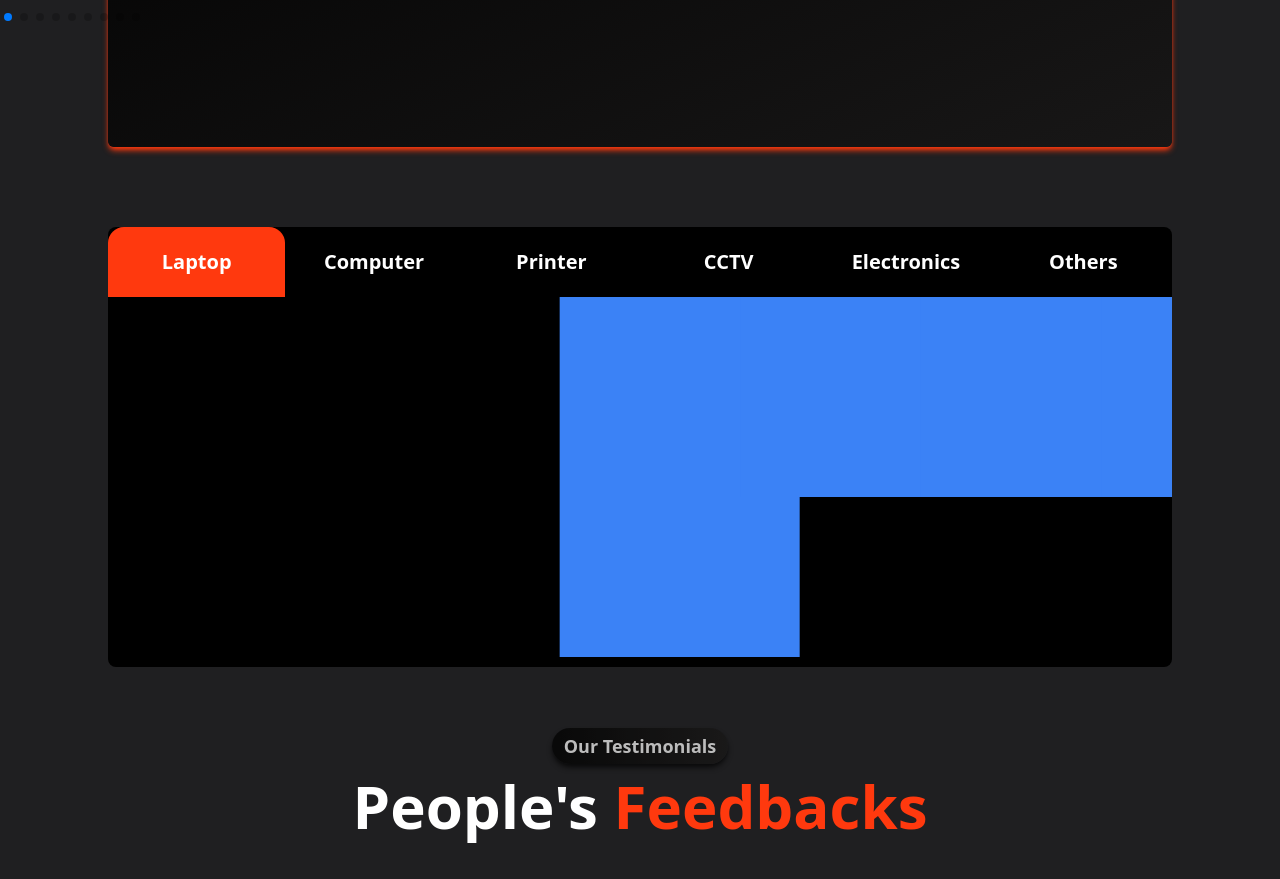
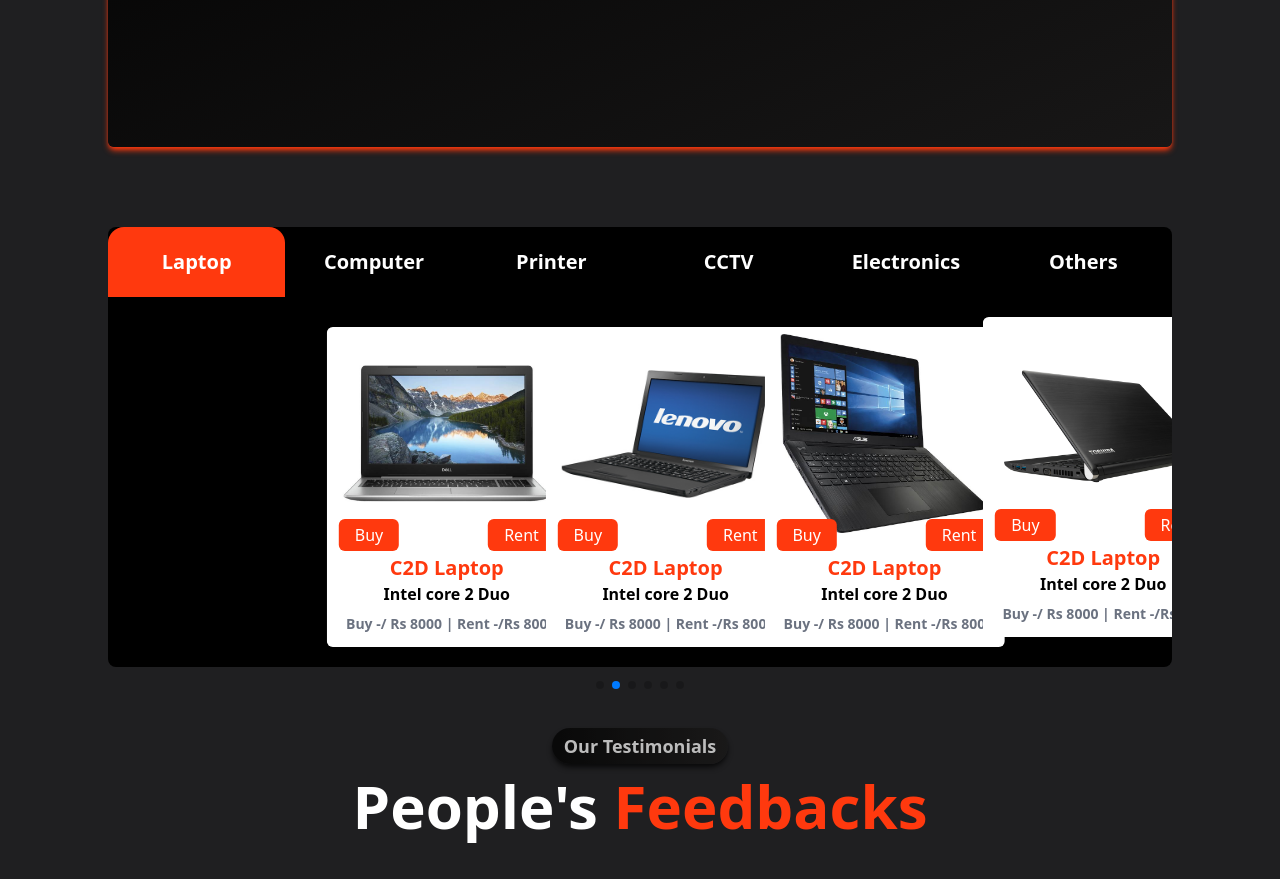
Before and after one commit to Himanshu00100/Infotech, a website: page index.html in a window 1280 px wide. Shown: the part 765-1644 px from the top of the page. Drawn offline with nearby package versions, Linux system fonts and the light colour scheme; files whose address does not match are found by name.

Commit message:
Laptop product section added

```diff
--- a/index.html
+++ b/index.html
@@ -204,73 +204,14 @@
             <!-- <div class="w-full  bg-red-500 relative flex ">
                 <div class="laptop absolute  text-white flex justify-center items-center pt-7 gap-x-8 px-5 "> -->
 
-            <div class="swiper-container swiper-container2  overflow-x-hidden flex justify-center">
+            <div class="swiper-container swiper-container2 h-[400px]  overflow-x-hidden relative">
                 <div class="swiper-wrapper text-white ">
                     <div class="swiper-slide swiper-slide2 ">
-                        <div class="w-[240px] h-[360px] bg-blue-500"></div>
-                    </div>
-                    <div class="swiper-slide swiper-slide2">
-                        <div class="w-[240px] h-[200px] bg-blue-500"></div>
-                    </div>
-                    <div class="swiper-slide swiper-slide2">
-                        <div class="w-[240px] h-[200px] bg-blue-500"></div>
-                    </div>
-                    <div class="swiper-slide swiper-slide2">
-                        <div class="w-[240px] h-[200px] bg-blue-500"></div>
-                    </div>
-                    <div class="swiper-slide swiper-slide2">
-                        <div class="w-[240px] h-[200px] bg-blue-500"></div>
-                    </div>
-                    <div class="swiper-slide swiper-slide2">
-                        <div class="w-[240px] h-[200px] bg-blue-500"></div>
-                    </div>
-                    <div class="swiper-slide swiper-slide2">
-                        <div class="w-[240px] h-[200px] bg-blue-500"></div>
-                    </div>
-                    <div class="swiper-slide swiper-slide2">
-                        <div class="w-[240px] h-[200px] bg-blue-500"></div>
-                    </div>
-                    <div class="swiper-slide swiper-slide2">
-                        <div class="w-[240px] h-[200px] bg-blue-500"></div>
-                    </div>
-                </div>
-                <div class="swiper-pagination2 absolute top-0 left-0"></div>
-            </div>
-
-            <!-- <div
-                        class=" product1 w-60 h-80 bg-white rounded-md hover:shadow-lg cursor-pointer hover:shadow-orangered hover:-translate-y-5 duration-300 relative overflow-hidden ">
-                        <div class="cartlist1 flex flex-col absolute -right-11 top-10 gap-y-5 duration-300 z-30">
-                            <a class="bg-black rounded-sm px-3 py-1 text-white hover:text-orangered duration-300"
-                                href="#">
-                                <i class="fa-solid fa-cart-shopping  "></i>
-                            </a>
-                            <a class="px-3 py-1 bg-black hover:bg-orangered duration-300" href="#">
-                                <i class="fa-solid fa-heart "></i>
-                            </a>
-                            <a class="bg-black rounded-sm px-3 py-1 hover:bg-orangered duration-300" href="#">
-                                <i class="fa-solid fa-magnifying-glass "></i>
-                            </a>
-                        </div>
-                        <div>
-                            <a class=" absolute left-3 z-30 bottom-24 bg-orangered px-4 py-1 rounded-md hover:shadow-lg hover:shadow-orangered duration-200"
-                                href="#">Buy</a>
-                            <a class="absolute right-3 z-30 bottom-24 bg-orangered px-4 py-1 rounded-md hover:shadow-lg hover:shadow-orangered duration-200"
-                                href="#">Rent</a>
-                        </div>
-                        <div class="w-full h-4/6  flex justify-center items-center px-4 overflow-hidden">
-                            <img class="hover:scale-110 duration-300" src="./Assets/laptop/img1.jpg" alt="">
-                        </div>
-                        <div class="w-full h-2/6 flex flex-col justify-center items-center">
-                            <h1 class="text-orangered font-bold text-xl">C2D Laptop</h1>
-                            <h2 class="text-black font-semibold mb-2 ">Intel core 2 Duo</h2>
-                            <p class="text-gray-500 font-bold text-sm flex justify-center items-center">Buy -/ Rs 8000 |
-                                Rent -/Rs 800</p>
-                        </div>
-                    </div>
-
+                        <div class="w-[240px] h-[360px]  flex items-end pb-[10px]">
                             <div
                                 class=" product2 w-60 h-80 bg-white rounded-md hover:shadow-lg cursor-pointer hover:shadow-orangered hover:-translate-y-5 duration-300 relative overflow-hidden ">
-                        <div class="cartlist2 flex flex-col absolute -right-11 top-10 gap-y-5 duration-300 z-30">
+                                <div
+                                    class="cartlist2 flex flex-col absolute -right-11 top-10 gap-y-5 duration-300 z-30">
                                     <a class="bg-black rounded-sm px-3 py-1 text-white hover:text-orangered duration-300"
                                         href="#">
                                         <i class="fa-solid fa-cart-shopping  "></i>
@@ -294,13 +235,19 @@
                                 <div class="w-full h-2/6 flex flex-col justify-center items-center">
                                     <h1 class="text-orangered font-bold text-xl">C2D Laptop</h1>
                                     <h2 class="text-black font-semibold mb-2 ">Intel core 2 Duo</h2>
-                            <p class="text-gray-500 font-bold text-sm flex justify-center items-center">Buy -/ Rs 8000 |
+                                    <p class="text-gray-500 font-bold text-sm flex justify-center items-center">Buy -/
+                                        Rs 8000 |
                                         Rent -/Rs 800</p>
                                 </div>
                             </div>
+                        </div>
+                    </div>
+                    <div class="swiper-slide swiper-slide2 ">
+                        <div class="w-[240px] h-[360px]  flex items-end pb-[10px]">
                             <div
                                 class=" product3 w-60 h-80 bg-white rounded-md hover:shadow-lg cursor-pointer hover:shadow-orangered hover:-translate-y-5 duration-300 relative overflow-hidden ">
-                        <div class="cartlist3 flex flex-col absolute -right-11 top-10 gap-y-5 duration-300 z-30">
+                                <div
+                                    class="cartlist3 flex flex-col absolute -right-11 top-10 gap-y-5 duration-300 z-30">
                                     <a class="bg-black rounded-sm px-3 py-1 text-white hover:text-orangered duration-300"
                                         href="#">
                                         <i class="fa-solid fa-cart-shopping  "></i>
@@ -324,13 +271,19 @@
                                 <div class="w-full h-2/6 flex flex-col justify-center items-center">
                                     <h1 class="text-orangered font-bold text-xl">C2D Laptop</h1>
                                     <h2 class="text-black font-semibold mb-2 ">Intel core 2 Duo</h2>
-                            <p class="text-gray-500 font-bold text-sm flex justify-center items-center">Buy -/ Rs 8000 |
+                                    <p class="text-gray-500 font-bold text-sm flex justify-center items-center">Buy -/
+                                        Rs 8000 |
                                         Rent -/Rs 800</p>
                                 </div>
                             </div>
+                        </div>
+                    </div>
+                    <div class="swiper-slide swiper-slide2 ">
+                        <div class="w-[240px] h-[360px]  flex items-end pb-[10px]">
                             <div
                                 class=" product4 w-60 h-80 bg-white rounded-md hover:shadow-lg cursor-pointer hover:shadow-orangered hover:-translate-y-5 duration-300 relative overflow-hidden ">
-                        <div class="cartlist4 flex flex-col absolute -right-11 top-10 gap-y-5 duration-300 z-30">
+                                <div
+                                    class="cartlist4 flex flex-col absolute -right-11 top-10 gap-y-5 duration-300 z-30">
                                     <a class="bg-black rounded-sm px-3 py-1 text-white hover:text-orangered duration-300"
                                         href="#">
                                         <i class="fa-solid fa-cart-shopping  "></i>
@@ -354,13 +307,19 @@
                                 <div class="w-full h-2/6 flex flex-col justify-center items-center">
                                     <h1 class="text-orangered font-bold text-xl">C2D Laptop</h1>
                                     <h2 class="text-black font-semibold mb-2 ">Intel core 2 Duo</h2>
-                            <p class="text-gray-500 font-bold text-sm flex justify-center items-center">Buy -/ Rs 8000 |
+                                    <p class="text-gray-500 font-bold text-sm flex justify-center items-center">Buy -/
+                                        Rs 8000 |
                                         Rent -/Rs 800</p>
                                 </div>
                             </div>
+                        </div>
+                    </div>
+                    <div class="swiper-slide swiper-slide2 ">
+                        <div class="w-[240px] h-[350px]  flex items-end pb-[10px]">
                             <div
                                 class=" product5 w-60 h-80 bg-white rounded-md hover:shadow-lg cursor-pointer hover:shadow-orangered hover:-translate-y-5 duration-300 relative overflow-hidden ">
-                        <div class="cartlist5 flex flex-col absolute -right-11 top-10 gap-y-5 duration-300 z-30">
+                                <div
+                                    class="cartlist5 flex flex-col absolute -right-11 top-10 gap-y-5 duration-300 z-30">
                                     <a class="bg-black rounded-sm px-3 py-1 text-white hover:text-orangered duration-300"
                                         href="#">
                                         <i class="fa-solid fa-cart-shopping  "></i>
@@ -384,13 +343,19 @@
                                 <div class="w-full h-2/6 flex flex-col justify-center items-center">
                                     <h1 class="text-orangered font-bold text-xl">C2D Laptop</h1>
                                     <h2 class="text-black font-semibold mb-2 ">Intel core 2 Duo</h2>
-                            <p class="text-gray-500 font-bold text-sm flex justify-center items-center">Buy -/ Rs 8000 |
+                                    <p class="text-gray-500 font-bold text-sm flex justify-center items-center">Buy -/
+                                        Rs 8000 |
                                         Rent -/Rs 800</p>
                                 </div>
                             </div>
+                        </div>
+                    </div>
+                    <div class="swiper-slide swiper-slide2 ">
+                        <div class="w-[240px] h-[360px]  flex items-end pb-[10px]">
                             <div
                                 class=" product6 w-60 h-80 bg-white rounded-md hover:shadow-lg cursor-pointer hover:shadow-orangered hover:-translate-y-5 duration-300 relative overflow-hidden ">
-                        <div class="cartlist6 flex flex-col absolute -right-11 top-10 gap-y-5 duration-300 z-30">
+                                <div
+                                    class="cartlist6 flex flex-col absolute -right-11 top-10 gap-y-5 duration-300 z-30">
                                     <a class="bg-black rounded-sm px-3 py-1 text-white hover:text-orangered duration-300"
                                         href="#">
                                         <i class="fa-solid fa-cart-shopping  "></i>
@@ -414,13 +379,19 @@
                                 <div class="w-full h-2/6 flex flex-col justify-center items-center">
                                     <h1 class="text-orangered font-bold text-xl">C2D Laptop</h1>
                                     <h2 class="text-black font-semibold mb-2 ">Intel core 2 Duo</h2>
-                            <p class="text-gray-500 font-bold text-sm flex justify-center items-center">Buy -/ Rs 8000 |
+                                    <p class="text-gray-500 font-bold text-sm flex justify-center items-center">Buy -/
+                                        Rs 8000 |
                                         Rent -/Rs 800</p>
                                 </div>
                             </div>
+                        </div>
+                    </div>
+                    <div class="swiper-slide swiper-slide2 ">
+                        <div class="w-[240px] h-[360px]  flex items-end pb-[10px]">
                             <div
                                 class=" product7 w-60 h-80 bg-white rounded-md hover:shadow-lg cursor-pointer hover:shadow-orangered hover:-translate-y-5 duration-300 relative overflow-hidden ">
-                        <div class="cartlist7 flex flex-col absolute -right-11 top-10 gap-y-5 duration-300 z-30">
+                                <div
+                                    class="cartlist7 flex flex-col absolute -right-11 top-10 gap-y-5 duration-300 z-30">
                                     <a class="bg-black rounded-sm px-3 py-1 text-white hover:text-orangered duration-300"
                                         href="#">
                                         <i class="fa-solid fa-cart-shopping  "></i>
@@ -444,18 +415,19 @@
                                 <div class="w-full h-2/6 flex flex-col justify-center items-center">
                                     <h1 class="text-orangered font-bold text-xl">C2D Laptop</h1>
                                     <h2 class="text-black font-semibold mb-2 ">Intel core 2 Duo</h2>
-                            <p class="text-gray-500 font-bold text-sm flex justify-center items-center">Buy -/ Rs 8000 |
+                                    <p class="text-gray-500 font-bold text-sm flex justify-center items-center">Buy -/
+                                        Rs 8000 |
                                         Rent -/Rs 800</p>
                                 </div>
-                    </div> -->
-            <!-- <div class="w-60 h-80 bg-white">8</div>
-                    <div class="w-60 h-80 bg-white">9</div>
-                    <div class="w-60 h-80 bg-white">10</div>
-                    <div class="w-60 h-80 bg-white">11</div>
-                    <div class="w-60 h-80 bg-white">12</div> -->
+                            </div>
+                        </div>
+                    </div>
 
-            <!-- </div>
-            </div> -->
+                </div>
+                <div class="swiper-pagination2  flex justify-center absolute bottom-[-50px]"></div>
+            </div>
+
+
         </div>
 
 
@@ -1145,8 +1117,11 @@
             // slider 2 from here
 
             var swiper = new Swiper(".swiper-container2", {
-                slidesPerView: 6,
-                spaceBetween: 20,
+                autoplay:{
+                    delay:"4000"
+                },
+                slidesPerView: 5,
+                spaceBetween: 30,
                 centeredSlides: true,
                 pagination: {
                     el: ".swiper-pagination2",
```
Also changed, not shown: src/output.css. Lines whose indentation alone changed are shown as unchanged.
